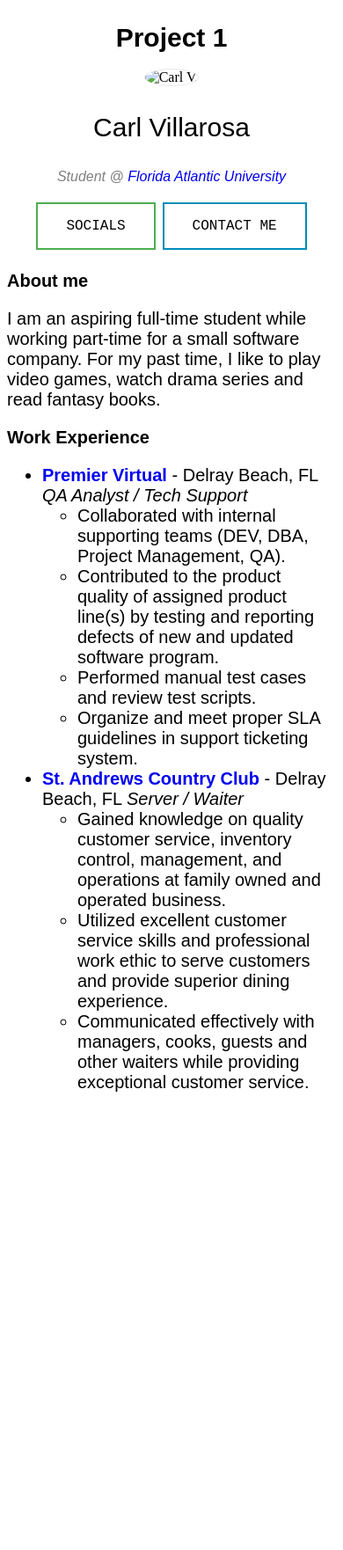
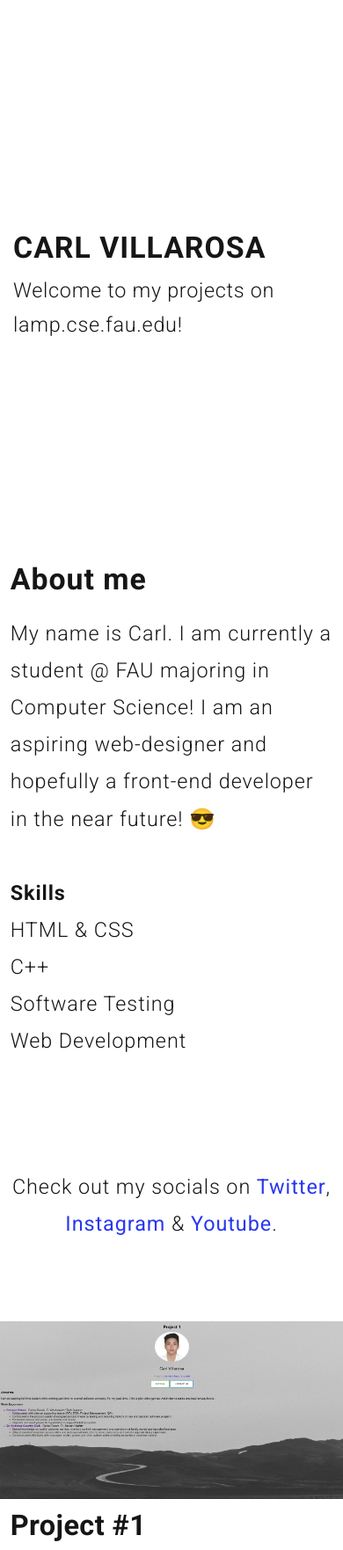
Before and after one commit to emckappa/portfolio, a plain HTML site: page index.html in a window 390 px wide. Shown: the top 1762 px of the page at 88% size. Before the commit the page ends 1262 px from the top, so only its background shows below. Drawn offline with Linux system fonts and the light colour scheme.

Commit message:
Update index.html

```diff
--- a/index.html
+++ b/index.html
@@ -1,64 +1,170 @@
 <!DOCTYPE html>
 <html lang="en">
+
     <head>
-        <title>Project 1</title>
-        <meta charset="UTF-8">
-        <link rel="stylesheet" type="text/css" href="style.css">
-        <style>
-            body {
-                background-image: url('background.jpg');
-                background-repeat: no-repeat;
-                background-attachment: fixed;
-                background-size: cover;
-                background-size: 100% 100%;
-            }
-        </style>
-    </head>
 
-<header>
-    <h2>Project 1</h2>
-  </header>
+    <meta charset="utf-8" />
+	<meta name="viewport" content="width=device-width, initial-scale=1">
+	<meta name="description" content="Designer" />
 
-    <div class="card">
-        <img src="emc.jpg" alt="Carl V." style="width: 10%">
-        <p class="name">Carl Villarosa</p>
-        <p class="title">Student @ <a href="https://www.fau.edu">Florida Atlantic University</a></p>
-        <button class="button button1">Socials</button>
-        <button class="button button2">Contact Me</button>
-    </div>
+    <link href="css/bootstrap.min.css" rel="stylesheet" type="text/css" />
+    <link href="css/style.css" rel="stylesheet" type="text/css" />
+	<link href="img/favicon.png" rel="shortcut icon" />
+	<link href="https://fonts.googleapis.com/css?family=Roboto:300,400,700,900" rel="stylesheet">
 
-    <div class="bio">
-    <section>
-        <h3 class="abt"><b>About me</b></h3>
-                <p>
-                    I am an aspiring full-time student while working part-time for a small software company. For my past time, I like to play video games, watch drama series and read fantasy books.
-                </p>
-    </section>
+	<script src="js/modernizr.js"></script>
 
-    <section>
-        <h3 class="exp"><b>Work Experience</b></h3>
-            <ul>
-                <li><a href="https://www.premiervirtual.com"><b>Premier Virtual</b></a> - Delray Beach, FL
-                    <i>QA Analyst / Tech Support</i>
-                    <ul>
-                        <li>Collaborated with internal supporting teams (DEV, DBA, Project Management, QA).
-                        <li>Contributed to the product quality of assigned product line(s) by testing and reporting defects of new and updated software program.
-                        <li>Performed manual test cases and review test scripts.
-                        <li>Organize and meet proper SLA guidelines in support ticketing system.
-                    </ul>
-                </li>
 
-                <li><a href="https://www.standrewsclub.org/"><b>St. Andrews Country Club</b></a> - Delray Beach, FL
-                    <i>Server / Waiter</i>
-                    <ul>
-                        <li>Gained knowledge on quality customer service, inventory control, management, and operations at family owned and operated business.</li>
-                        <li>Utilized excellent customer service skills and professional work ethic to serve customers and provide superior dining experience.</li>
-                        <li>Communicated effectively with managers, cooks, guests and other waiters while providing exceptional customer service.</li>
-                    </ul>
-                </li>
 
-            </ul>
-    </section>
-    </div>
+	<title>My Projects</title>
+
+	</head>
+	   <body>
+
+<!--- PAGE LOADING --->
+<div class="preloading fadeIn">
+
+	    <div class="container">
+
+		<!--- HERO HEADER --->
+	            <div class="row">
+	                <div class="col-md-12">
+                       <div class="hero-bg" >
+					        <h1 class="fade-anime-top"> CARL VILLAROSA </h1>
+                            <h2 class="fade-anime-bottom"> Welcome to my projects on lamp.cse.fau.edu! </h2>
+                       </div>
+	                </div>
+				</div>
+		<!--- THE END HERO HEADER --->
+
+		<!--- ABOUT --->
+	            <div class="row">
+	                <div class="col-md-6 col-xs-12">
+                       <div class="lg-col-bg" >
+					        <div class="lg-col-ttl2">About me</div>
+                            <div class="lg-col-wrt"> My name is Carl. I am currently a student @ FAU majoring in Computer Science!
+								I am an aspiring web-designer and hopefully a front-end developer in the near future! 😎<br><br>
+							<b>Skills</b><br>
+							HTML & CSS<br>
+							C++<br>
+							Software Testing<br>
+							Web Development
+							</div>
+                       </div>
+	                </div>
+
+					<div class="col-md-6 col-xs-12">
+                       <div class="lg-col-bg2" >
+                               <img src="img/covers/portrait.jpg" alt="" class="img-lg-col2">
+                       </div>
+	                </div>
+
+				</div>
+		<!--- THE END ABOUT CLIENT --->
+
+		<!--- HERO HEADER WORK SLIDER --->
+                <div class="row">
+				    <div class="col-md-12 xs-col-12">
+				       <div class="lg-col-bg" >
+                            <div class="lg-col-wrt2">
+							Check out my socials on
+							<a target="_blank" class="soc-lnk" href="http://twitter.com/">Twitter</a>,
+							<a target="_blank" class="soc-lnk" href="http://instagram.com/">Instagram</a> &
+							<a target="_blank" class="soc-lnk" href="http://youtube.com/">Youtube</a>.
+							</div>
+                       </div>
+				    </div>
+			    </div>
+
+			    <div class="row">
+	                <div class="col-md-6 col-xs-12">
+                        <div class="prjct-bg" >
+					            <a target="blank" href="./p1/index.html"> <img src="img/covers/1.jpg" alt="" class="img-prjct-wrk"> </a>
+					          <div class="prjct-wrt-left-wrk"> </div>
+							  <div class="shw-cs2"> Project #1 </div>
+							  <div class="shw-cs4"> Home Page </div>
+							  <div class="shw-cs"> Basic home page using HTML5 and minimal CSS (no Bootstrap yet).  </div>
+						</div>
+	                </div>
+
+	                <div class="col-md-6 col-xs-12">
+                        <div class="prjct-bg" >
+					            <a target="blank" href="./p2/index.html""> <img src="img/covers/2.jpg" alt="" class="img-prjct-wrk"> </a>
+					          <div class="prjct-wrt-right-wrk"> </div>
+							  <div class="shw-cs2"> Project #2 </div>
+							  <div class="shw-cs4"> Web Page </div>
+							  <div class="shw-cs"> A simple, visually pleasant, web page. </div>
+						</div>
+	                </div>
+                </div>
+
+			    <div class="row">
+	                <div class="col-md-6 col-xs-12">
+                        <div class="prjct-bg" >
+					            <a target="blank" href="./p3/index.html""> <img src="img/covers/3.jpg" alt="" class="img-prjct-wrk"> </a>
+					          <div class="prjct-wrt-left-wrk"> </div>
+							  <div class="shw-cs2"> Project #3 </div>
+							  <div class="shw-cs4"> JavaScript </div>
+							  <div class="shw-cs"> JavaScript-based “app” that performs a simple statistical analysis. </div>
+						</div>
+	                </div>
+
+	                <div class="col-md-6 col-xs-12">
+                        <div class="prjct-bg" >
+					            <a target="blank" href="./p4/index.html""> <img src="img/covers/4.jpg" alt="" class="img-prjct-wrk"> </a>
+					          <div class="prjct-wrt-right-wrk"> </div>
+							  <div class="shw-cs2"> Project #4 </div>
+							  <div class="shw-cs4"> JavaScript and jQuery </div>
+							  <div class="shw-cs"> A fully functional, visually pleasant, “Tic-Tac-Toe game”. </div>
+						</div>
+	                </div>
+                </div>
+
+<!---			    <div class="row">
+	                <div class="col-md-6 col-xs-12">
+                        <div class="prjct-bg" >
+					            <a target="blank" href="https://unsplash.com/photos/5E5N49RWtbA"> <img src="img/covers/5.jpg" alt="" class="img-prjct-wrk"> </a>
+					          <div class="prjct-wrt-left-wrk"> </div>
+							  <div class="shw-cs2"> Project Title </div>
+							  <div class="shw-cs4"> Art Direction </div>
+							  <div class="shw-cs"> Case study ( Coming soon ) </div>
+						</div>
+	                </div>
+
+	                <div class="col-md-6 col-xs-12">
+                        <div class="prjct-bg" >
+					            <a target="blank" href="https://unsplash.com/photos/GCQaYDCQwgc"> <img src="img/covers/6.jpg" alt="" class="img-prjct-wrk"> </a>
+					          <div class="prjct-wrt-right-wrk"> </div>
+							  <div class="shw-cs2"> Project Title </div>
+							  <div class="shw-cs4"> Branding, Web Design, App. Design </div>
+							  <div class="shw-cs"> Case study ( Coming soon ) </div>
+						</div>
+	                </div>
+                </div> -->
+        <!--- THE END HERO HEADER WORK SLIDER --->
+
+		<!--- FOOTER --->
+		<div class="container">
+	            <div class="row">
+                       <div class="footer-bg" >
+					      <div class="col-md-4 col-xs-12">
+						    <h1 div class="tfv"> Thanks for visiting! </h1>
+						    <a href="mailto:emvlrs@outlook.com?subject= Mail"> <div class="ftr-lnk"> Click here to send me an email! 🙂</div> </a>
+                            </div>
+				       </div>
+				</div>
+		</div>
+		<!--- THE END FOOTER --->
+
+		<!--- SCRIPTS --->
+	            <script src="js/jquery-2.1.1.js"></script>
+                <script src="js/main.js"></script>
+				<script src="js/bootstrap.min.js"></script>
+		<!--- THE END SCRIPTS --->
+
+</div>
+<!--- THE PAGE LOADING --->
+
+		</body>
 
 </html>
```
